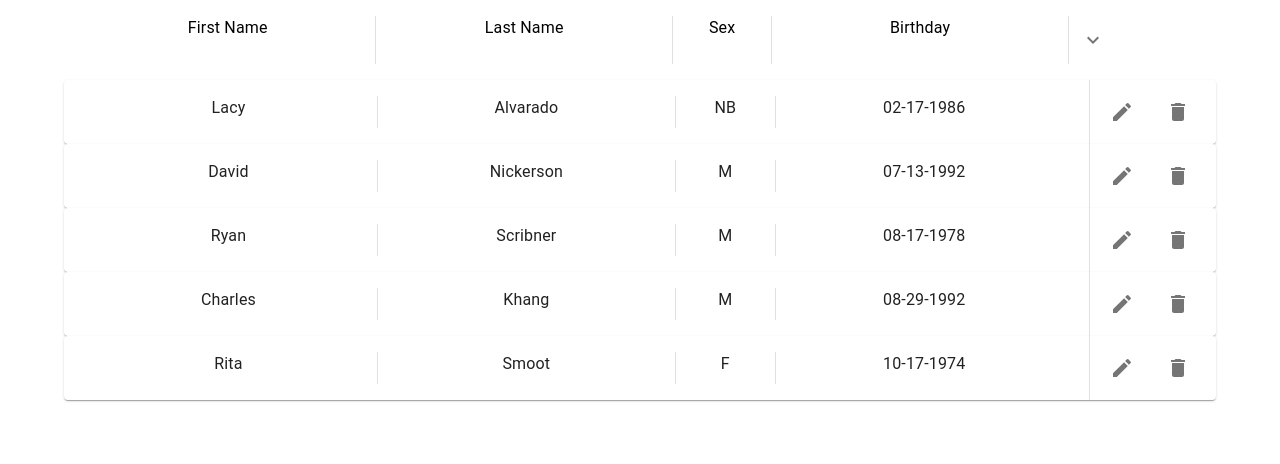
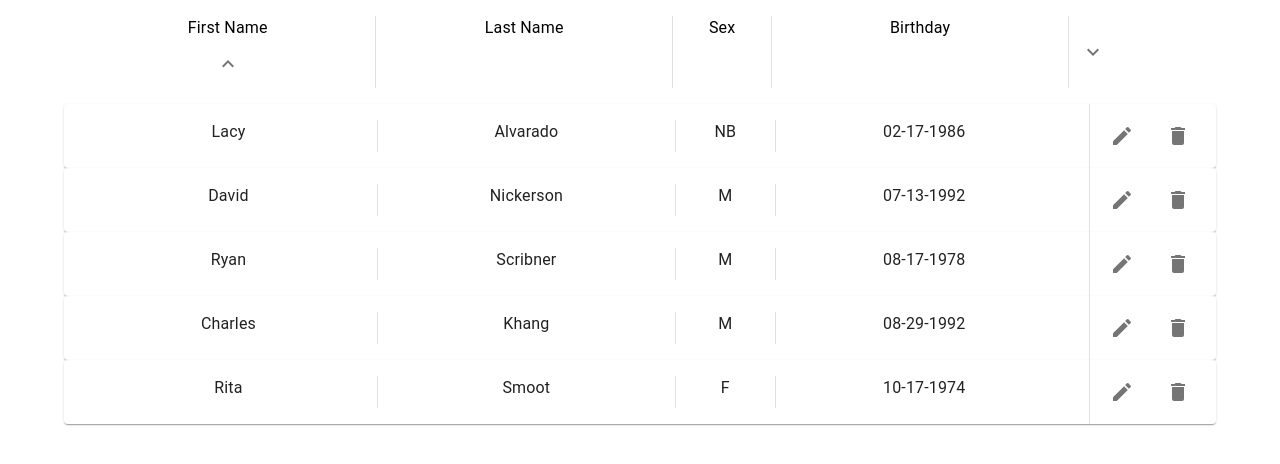
Before and after one commit to Anthony-Giusti/securityproject, a React (Create React App) app: page / in a window 1280 px wide. Shown: the top 464 px of the page. Built offline with nearby package versions, Linux system fonts and the light colour scheme.

Commit message:
Can now filter by sex. Started the sorting feature.

```diff
--- a/src/App.js
+++ b/src/App.js
@@ -1,4 +1,4 @@
-import { useState } from 'react';
+import { useEffect, useState } from 'react';
 import './App.css';
 import Users from './components/Users/Users.jsx';
 import userExample from './Data/userExample';
@@ -28,8 +28,11 @@ function App() {
     const filteredUsers = [];
 
     userData.forEach((user) => {
-      if (!sexFilter.some((sex) => sex === user.sex)) {
-        filteredUsers.push(user);
+      for (let x = 0; x < sexFilter.length; x += 1) {
+        if (user.sex === sexFilter[x]) {
+          filteredUsers.push(user);
+          break;
+        }
       }
     });
 
@@ -37,19 +40,33 @@ function App() {
   };
 
   const changeSexFilter = (newSex) => {
-    console.log(sexFilter.includes(newSex));
     if (sexFilter.includes(newSex)) {
       setSexFilter((prev) => prev.filter((sex) => sex !== newSex));
     } else {
       setSexFilter((prev) => [...prev, newSex]);
     }
+  };
 
-    filterUsers();
-  };
+  const sortUsers = (order, list) => {
+    const filteredUsers = userData;
+
+    filteredUsers.sort((a, b) => a[list] > b[list]);
+
+    setVisibleUserData(filteredUsers);
+  }
+
+  useEffect(() => {
+    if (sexFilter.length > 0) {
+      filterUsers();
+    } else {
+      setVisibleUserData(userData);
+    }
+  }, [sexFilter]);
 
   return (
     <div className="App">
       <Users
+        sortUsers={sortUsers}
         handleSexFilter={changeSexFilter}
         userData={visibleUserData}
         removeUser={removeUser}
--- a/src/components/Users/Users.jsx
+++ b/src/components/Users/Users.jsx
@@ -16,7 +16,7 @@ import User from '../User/User';
 import EditModal from '../EditModal/EditModal';
 import UsersHeader from './UsersHeader/UsersHeader';
 
-const Users = ({ userData, removeUser, submitEditedUser, handleSexFilter }) => {
+const Users = ({ userData, removeUser, submitEditedUser, handleSexFilter, sortUsers }) => {
   const [selectedUser, setSelectedUser] = useState(null);
   const [editModalOpen, setEditModalOpen] = useState(false);
   const [deleteDialogOpen, setDeleteDialogOpen] = useState(false);
@@ -49,7 +49,7 @@ const Users = ({ userData, removeUser, submitEditedUser, handleSexFilter }) => {
 
   return (
     <div className={classes.usersMain}>
-      <UsersHeader handleSexFilter={handleSexFilter} />
+      <UsersHeader handleSexFilter={handleSexFilter} sortUsers={sortUsers}/>
       {userData.map((user) => (
         <User
           user={user}
--- a/src/components/Users/UsersHeader/UsersHeader.jsx
+++ b/src/components/Users/UsersHeader/UsersHeader.jsx
@@ -7,7 +7,7 @@ import UsersHeaderTools from './UsersHeaderTools/UsersHeaderTools';
 
 import useStyles from './Styles';
 
-const UsersHeader = ({ handleSexFilter }) => {
+const UsersHeader = ({ handleSexFilter, sortUsers }) => {
   const [expandedHeader, setExpandedHeader] = useState(false);
   const classes = useStyles();
 
@@ -20,6 +20,9 @@ const UsersHeader = ({ handleSexFilter }) => {
       <div className={classes.usersHeader}>
         <div className={classes.name}>
           <Typography>First Name</Typography>
+          <IconButton onClick={() => sortUsers('beep', 'firstName')}>
+            <ExpandLessIcon />
+          </IconButton>
         </div>
         <Divider orientation="vertical" flexItem />
         <div className={classes.name}>
```
